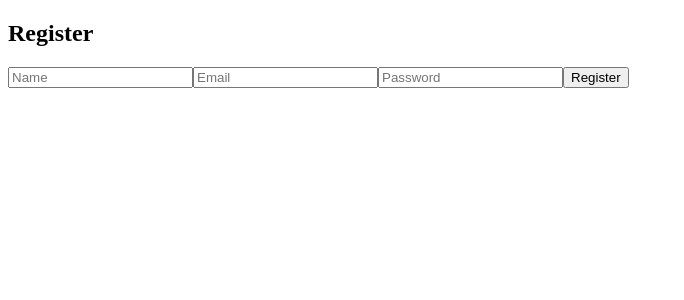
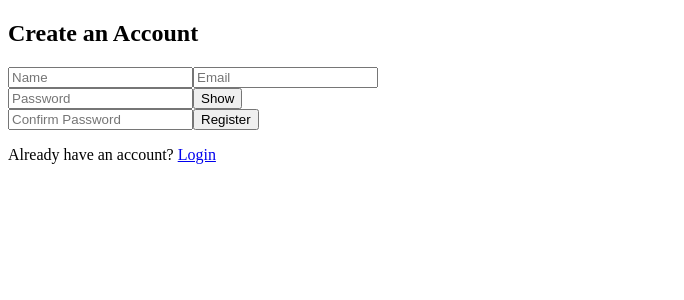
Before and after one commit to Yatsuto/Simulated-Bank-App, a React (Create React App) app in the folder client/: page /register in a window 1280 px wide. Shown: the top 300 px of the page, without its empty margins (0-684 px from the left). Built offline with nearby package versions, Linux system fonts and the light colour scheme; no server answers.

Commit message:
update Register.js with new changes

```diff
--- a/client/src/pages/Register.js
+++ b/client/src/pages/Register.js
@@ -1,35 +1,123 @@
 import React, { useState } from 'react';
 import axios from '../utils/axios';
-import { useNavigate } from 'react-router-dom';
+import { useNavigate, Link } from 'react-router-dom';
 import { toast } from 'react-toastify';
 
 function Register() {
-  const [form, setForm] = useState({ name: '', email: '', password: '' });
+  const [form, setForm] = useState({ name: '', email: '', password: '', confirmPassword: '' });
+  const [showPassword, setShowPassword] = useState(false);
+  const [loading, setLoading] = useState(false);
   const navigate = useNavigate();
 
   const handleChange = e => {
     setForm({ ...form, [e.target.name]: e.target.value });
   };
 
+  const validatePassword = (password) => {
+    const regex = /^(?=.*[A-Z])(?=.*\d)(?=.*[!@#$%^&*]).{8,}$/;
+    return regex.test(password);
+  };
+
   const handleSubmit = async e => {
     e.preventDefault();
+
+    // Confirm password check
+    if (form.password !== form.confirmPassword) {
+      toast.error('Passwords do not match');
+      return;
+    }
+
+    // Validate password strength
+    if (!validatePassword(form.password)) {
+      toast.error('Password must be at least 8 characters and include a number, an uppercase letter, and a symbol.');
+      return;
+    }
+
     try {
-      const res = await axios.post('/api/auth/register', form);
+      setLoading(true);
+      const { name, email, password } = form;
+      const res = await axios.post('/api/auth/register', { name, email, password });
       localStorage.setItem('token', res.data.token);
       toast.success('Registration successful!');
+      setForm({ name: '', email: '', password: '', confirmPassword: '' }); // Clear form
       navigate('/dashboard');
     } catch (err) {
       toast.error(err.response?.data?.msg || 'Registration failed');
+    } finally {
+      setLoading(false);
     }
   };
 
   return (
-    <form onSubmit={handleSubmit}>
-      <h2>Register</h2>
-      <input name="name" placeholder="Name" onChange={handleChange} required />
-      <input name="email" type="email" placeholder="Email" onChange={handleChange} required />
-      <input name="password" type="password" placeholder="Password" onChange={handleChange} required />
-      <button type="submit">Register</button>
+    <form
+      onSubmit={handleSubmit}
+      className="bg-white max-w-sm mx-auto mt-10 p-6 rounded-xl shadow-md space-y-4"
+    >
+      <h2 className="text-2xl font-bold text-center">Create an Account</h2>
+
+      <input
+        name="name"
+        placeholder="Name"
+        value={form.name}
+        onChange={handleChange}
+        required
+        className="w-full border p-2 rounded-md"
+      />
+      <input
+        name="email"
+        type="email"
+        placeholder="Email"
+        value={form.email}
+        onChange={handleChange}
+        required
+        className="w-full border p-2 rounded-md"
+      />
+
+      <div className="relative">
+        <input
+          name="password"
+          type={showPassword ? 'text' : 'password'}
+          placeholder="Password"
+          value={form.password}
+          onChange={handleChange}
+          required
+          className="w-full border p-2 rounded-md"
+        />
+        <button
+          type="button"
+          onClick={() => setShowPassword(!showPassword)}
+          className="absolute right-2 top-2 text-sm text-blue-600"
+        >
+          {showPassword ? 'Hide' : 'Show'}
+        </button>
+      </div>
+
+      <input
+        name="confirmPassword"
+        type="password"
+        placeholder="Confirm Password"
+        value={form.confirmPassword}
+        onChange={handleChange}
+        required
+        className="w-full border p-2 rounded-md"
+      />
+
+      <button
+        type="submit"
+        disabled={loading}
+        className={`w-full bg-blue-600 text-white p-2 rounded-md hover:bg-blue-700 transition ${
+          loading ? 'opacity-50 cursor-not-allowed' : ''
+        }`}
+      >
+        {loading ? 'Registering...' : 'Register'}
+      </button>
+
+      <p className="text-center text-sm">
+        Already have an account?{' '}
+        <Link to="/login" className="text-blue-600 hover:underline">
+          Login
+        </Link>
+      </p>
     </form>
   );
 }
```
